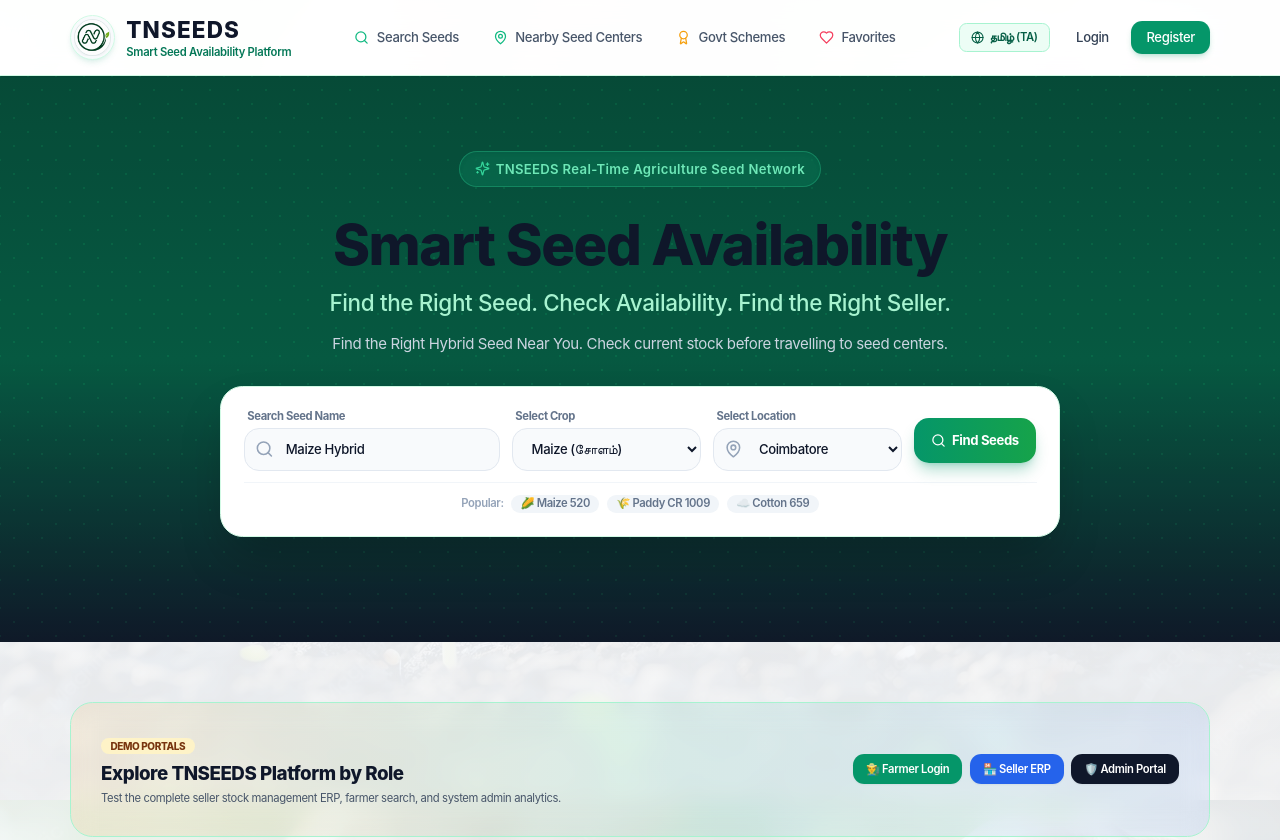
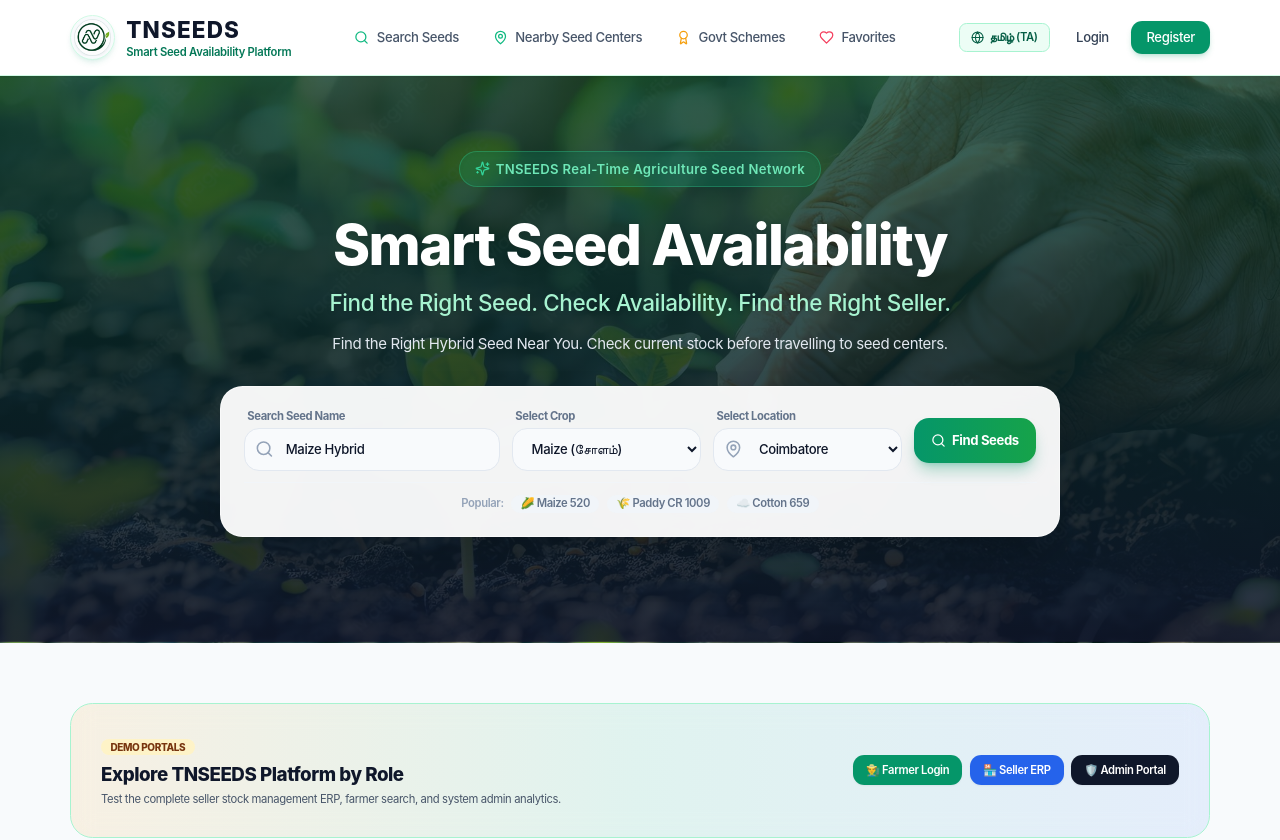
Before and after one commit to ragul78914-bit/tnseeds, a Next.js app in the folder frontend/: page / in a window 1280 px wide. Shown: the top 840 px of the page. Built offline with nearby package versions, Linux system fonts and the light colour scheme.

Commit message:
Apply farmer planting seeds background image to Hero Banner section

```diff
--- a/frontend/app/globals.css
+++ b/frontend/app/globals.css
@@ -22,12 +22,7 @@
   }
 
   body {
-    background-image: linear-gradient(to bottom, rgba(248, 250, 252, 0.90), rgba(248, 250, 252, 0.94)), url('/bg-farmer.jpg');
-    background-attachment: fixed;
-    background-position: center;
-    background-size: cover;
-    background-repeat: no-repeat;
-    @apply text-slate-800 antialiased font-sans leading-relaxed tracking-tight selection:bg-emerald-200 selection:text-emerald-900 min-h-screen;
+    @apply bg-slate-50 text-slate-800 antialiased font-sans leading-relaxed tracking-tight selection:bg-emerald-200 selection:text-emerald-900 min-h-screen;
   }
 
   h1, h2, h3, h4, h5, h6 {
@@ -48,11 +43,11 @@
   border: 1px solid rgba(255, 255, 255, 0.1);
 }
 
-.hero-pattern {
-  background-color: #0f2d1e;
-  background-image: radial-gradient(#22c55e 0.75px, transparent 0.75px), radial-gradient(#22c55e 0.75px, #0f2d1e 0.75px);
-  background-size: 28px 28px;
-  background-position: 0 0, 14px 14px;
+.hero-bg-farmer {
+  background-image: linear-gradient(to bottom, rgba(4, 57, 39, 0.78), rgba(15, 23, 42, 0.88)), url('/bg-farmer.jpg');
+  background-position: center;
+  background-size: cover;
+  background-repeat: no-repeat;
 }
 
 /* Mobile & Tablet Specific Responsive Adaptations */
--- a/frontend/app/page.tsx
+++ b/frontend/app/page.tsx
@@ -23,10 +23,8 @@ export default function HomePage() {
   return (
     <div className="space-y-10 sm:space-y-16 pb-16">
 
-      {/* Hero Section with Responsive Media Queries */}
-      <section className="relative overflow-hidden bg-gradient-to-b from-emerald-900 via-emerald-800 to-slate-900 text-white pt-12 sm:pt-20 pb-16 sm:pb-28 px-3 sm:px-6 lg:px-8">
-        <div className="absolute inset-0 opacity-10 hero-pattern" />
-
+      {/* Hero Section with Farmer Planting Seeds Background Image */}
+      <section className="relative overflow-hidden hero-bg-farmer text-white pt-12 sm:pt-20 pb-16 sm:pb-28 px-3 sm:px-6 lg:px-8 border-b border-emerald-900/30">
         <div className="relative max-w-7xl mx-auto text-center space-y-6 sm:space-y-8">
 
           <div className="inline-flex items-center gap-1.5 px-3 py-1.5 sm:px-4 sm:py-2 rounded-full bg-emerald-500/20 border border-emerald-400/30 backdrop-blur-md text-emerald-300 text-xs sm:text-sm font-semibold tracking-wide shadow-inner">
@@ -35,19 +33,19 @@ export default function HomePage() {
           </div>
 
           <div className="space-y-3 sm:space-y-4 max-w-4xl mx-auto">
-            <h1 className="text-3xl sm:text-5xl lg:text-6xl font-extrabold tracking-tight leading-tight sm:leading-tight">
+            <h1 className="text-3xl sm:text-5xl lg:text-6xl font-extrabold tracking-tight leading-tight sm:leading-tight text-white drop-shadow-md">
               {t('appTitle')}
             </h1>
-            <p className="text-lg sm:text-2xl font-medium text-emerald-200">
+            <p className="text-lg sm:text-2xl font-medium text-emerald-200 drop-shadow">
               {t('subtitle')}
             </p>
-            <p className="text-xs sm:text-base text-slate-300 max-w-2xl mx-auto">
+            <p className="text-xs sm:text-base text-slate-200 max-w-2xl mx-auto">
               {t('heroTitle')} Check current stock before travelling to seed centers.
             </p>
           </div>
 
           {/* Responsive Search Card */}
-          <div className="max-w-4xl mx-auto bg-white rounded-2xl sm:rounded-3xl p-4 sm:p-6 shadow-2xl text-slate-900 border border-emerald-100">
+          <div className="max-w-4xl mx-auto bg-white/95 backdrop-blur-md rounded-2xl sm:rounded-3xl p-4 sm:p-6 shadow-2xl text-slate-900 border border-white/60">
             <form onSubmit={handleSearch} className="grid grid-cols-1 sm:grid-cols-12 gap-2.5 sm:gap-3 items-center">
 
               {/* Seed Name Input */}
@@ -302,7 +300,7 @@ export default function HomePage() {
           {/* Admin Control Card */}
           <div className="bg-white p-6 sm:p-8 rounded-2xl sm:rounded-3xl border border-slate-200 shadow-sm hover:shadow-xl transition space-y-3 sm:space-y-4">
             <div className="w-10 h-10 sm:w-12 sm:h-12 rounded-xl sm:rounded-2xl bg-amber-100 text-amber-700 flex items-center justify-center">
-              <Building2 className="w-5 h-5 sm:w-6 sm:h-6" />
+              <Building2 className="w-6 h-6" />
             </div>
             <h3 className="text-lg sm:text-xl font-bold text-slate-900">Admin Control Portal</h3>
             <p className="text-xs sm:text-sm text-slate-600">
```
